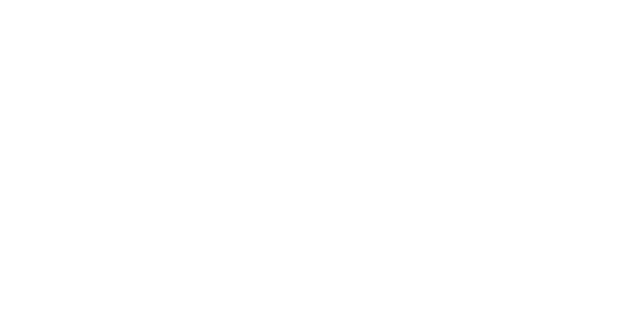
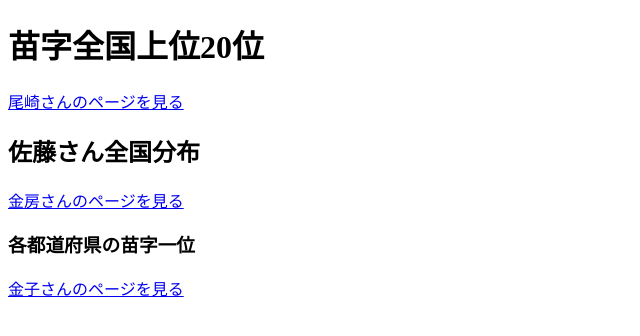
Before and after one commit to k-kageyama/2025_1B, a plain HTML site: page index.html in a window 1280 px wide. Shown: the whole page, without its empty margins (0-640 px from the left). Drawn offline with Linux system fonts and the light colour scheme.

Commit message:
タイトルページ作成

```diff
--- a/index.html
+++ b/index.html
@@ -1,8 +1,20 @@
-<html>
+<!DOCTYPE html>
+<html lang="ja">
 <head>
- <title> </title>
+    <meta charset="UTF-8">
+    <title>日本の苗字を分析</title>
 </head>
 <body>
+    <h1>苗字全国上位20位</h1>
 
+    <p><a href="page/kanefusa.html">尾崎さんのページを見る</a></p>
+
+    <h2>佐藤さん全国分布</h2>
+
+    <p><a href="page/kanefusa.html">金房さんのページを見る</a></p>
+
+    <h3>各都道府県の苗字一位</h3>
+
+    <p><a href="page/kanefusa.html">金子さんのページを見る</a></p>
 </body>
 </html>
```
